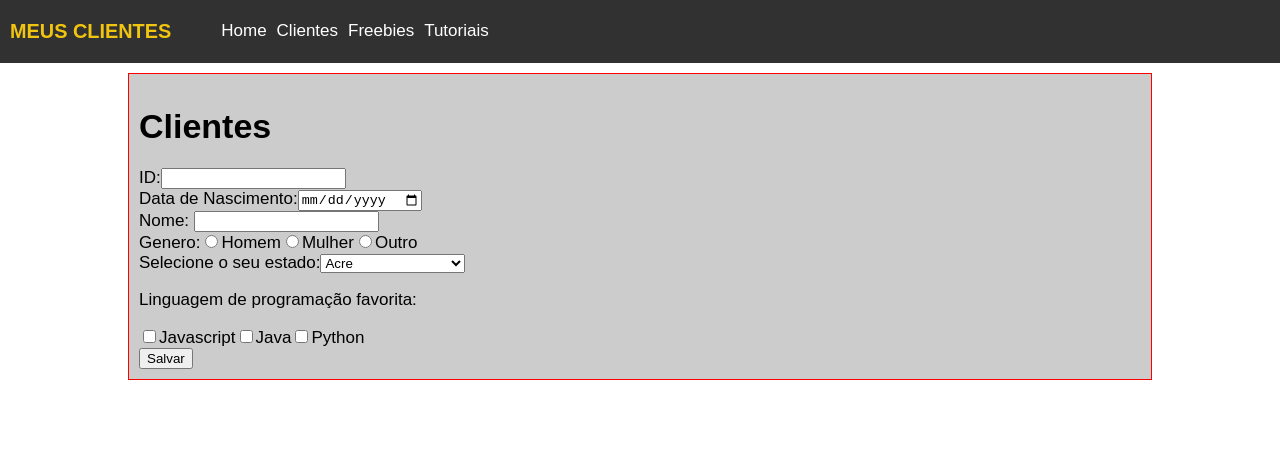
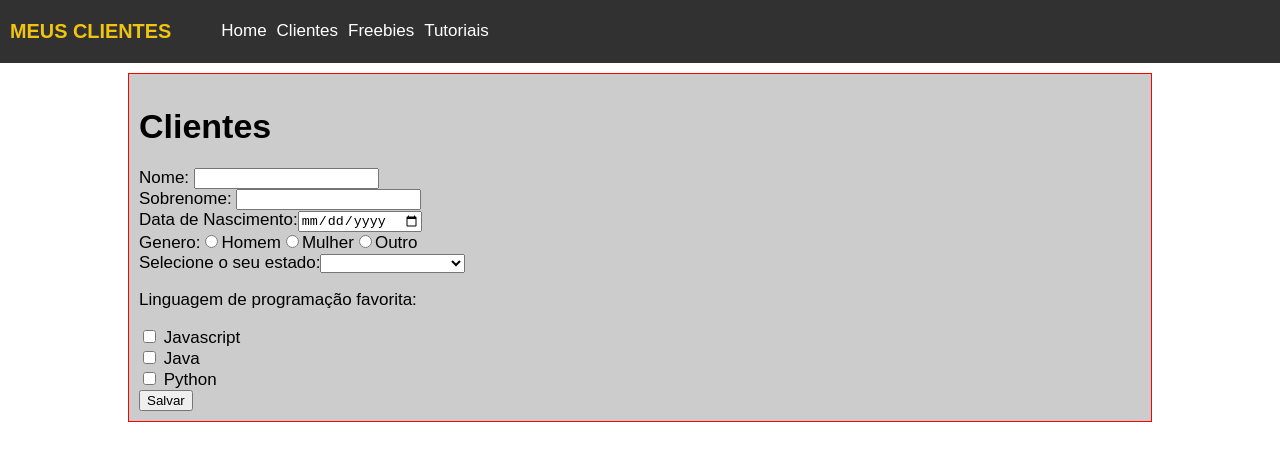
Before and after one commit to brandaogabriel/desafio-angular, an Angular app: page /customers-form in a window 1280 px wide. Shown: the top 460 px of the page. Built offline with nearby package versions, Linux system fonts and the light colour scheme.

Commit message:
feat: add create for customers

```diff
--- a/db.json
+++ b/db.json
@@ -3,26 +3,116 @@
     {
       "id": 1,
       "name": "Alan",
-      "gen": "Masculino",
-      "birthDate": "1999-07-13T",
+      "lastName": "Brandon",
+      "gen": "male",
+      "birthDate": "1999-07-13",
       "state": "PB",
-      "linguages": ["javascript", "java"]
+      "linguages": [
+        "javascript",
+        "java"
+      ]
     },
     {
       "id": 2,
       "name": "Bruna",
-      "gen": "Feminino",
-      "birthDate": "1999-11-05T",
+      "lastName": "Lima",
+      "gen": "female",
+      "birthDate": "1999-11-05",
       "state": "SP",
-      "linguages": ["javascript", "python"]
+      "linguages": [
+        "javascript",
+        "python"
+      ]
     },
     {
       "id": 3,
       "name": "Carlos",
-      "gen": "Masculino",
-      "birthDate": "2001-02-07T",
+      "lastName": "Torres",
+      "gen": "male",
+      "birthDate": "2001-02-07",
       "state": "RS",
-      "linguages": ["javascript", "java", "python"]
+      "linguages": [
+        "javascript",
+        "java",
+        "python"
+      ]
+    },
+    {
+      "name": "GABRIEL DE",
+      "lastName": "BRANDAO",
+      "state": "PB",
+      "birthDate": "1999-07-13",
+      "gen": "male",
+      "linguages": [
+        "Java"
+      ],
+      "id": 4
+    },
+    {
+      "name": "Rute",
+      "lastName": "Brandão",
+      "birthDate": "2001-10-21",
+      "gen": "female",
+      "state": "PB",
+      "id": 5
+    },
+    {
+      "name": "Roberta",
+      "lastName": "Maia",
+      "birthDate": "2005-01-13",
+      "gen": "female",
+      "state": "BA",
+      "linguages": [
+        "Java"
+      ],
+      "id": 6
+    },
+    {
+      "name": "Roberta",
+      "lastName": "Maia",
+      "birthDate": "2005-01-13",
+      "gen": "female",
+      "state": "BA",
+      "linguages": [
+        "Java"
+      ],
+      "id": 7
+    },
+    {
+      "id": 8
+    },
+    {
+      "id": 9
+    },
+    {
+      "id": 10
+    },
+    {
+      "id": 11
+    },
+    {
+      "id": 12
+    },
+    {
+      "id": 13
+    },
+    {
+      "id": 14
+    },
+    {
+      "id": 15
+    },
+    {
+      "id": 16
+    },
+    {
+      "id": 17
+    },
+    {
+      "id": 18
+    },
+    {
+      "id": 19
     }
   ]
 }
--- a/src/app/app.module.ts
+++ b/src/app/app.module.ts
@@ -1,11 +1,14 @@
 import { BrowserModule } from '@angular/platform-browser';
 import { NgModule } from '@angular/core';
+import { HttpClientModule } from '@angular/common/http';
 
 import { AppRoutingModule } from './app-routing.module';
 import { AppComponent } from './app.component';
+
 import { TemplateModule } from './template/template.module';
 import { HomeComponent } from './home/home.component';
 import { CustomersModule } from './customers/customers.module';
+import { CustomersService } from './customers.service';
 
 @NgModule({
   declarations: [
@@ -14,11 +17,12 @@ import { CustomersModule } from './customers/customers.module';
   ],
   imports: [
     BrowserModule,
+    HttpClientModule,
     AppRoutingModule,
     TemplateModule,
     CustomersModule
   ],
-  providers: [],
+  providers: [CustomersService],
   bootstrap: [AppComponent]
 })
 export class AppModule { }
--- /dev/null
+++ b/src/app/customers.service.ts
@@ -0,0 +1,23 @@
+import { Injectable } from '@angular/core';
+import { HttpClient } from '@angular/common/http';
+
+import { Customer } from './customers/customer';
+import { Observable } from 'rxjs';
+
+@Injectable({
+  providedIn: 'root'
+})
+export class CustomersService {
+
+  constructor(private http: HttpClient) {
+
+  }
+
+  create(customer: Customer): Observable<Customer> {
+    return this.http.post<Customer>('http://localhost:3000/customers', customer);
+  }
+
+  getCustomers(): Observable<Customer[]> {
+    return this.http.get<Customer[]>('http://localhost:3000/customers');
+  }
+}
--- a/src/app/customers/customer.ts
+++ b/src/app/customers/customer.ts
@@ -1,8 +1,8 @@
 export class Customer {
-  id: number;
   name: string;
-  cpf: string;
+  lastName: string;
   gen: string;
   birthDate: string;
   state: string;
+  linguages: string[];
 }
--- a/src/app/customers/customers-form/customers-form.component.html
+++ b/src/app/customers/customers-form/customers-form.component.html
@@ -1,33 +1,66 @@
 <main class="main-content">
+  <div class="handle-submit">
+    <div class="success" *ngIf="success === true">
+      Cliente cadastrado com sucesso!
+    </div>
+    <div class="error" *ngIf="error === true">
+      Erro, não foi possível criar o cliente
+    </div>
+  </div>
   <h1>Clientes</h1>
-
   <div>
-    <form>
+    <form #customerForm="ngForm" (ngSubmit)="onSubmit()">
       <div class="form-group">
-        <label for="id">ID:</label>
-        <input type="text" name="id" />
-      </div>
-      <div class="form-group">
-        <label for="birthdate">Data de Nascimento:</label>
-        <input type="date" id="birthdate" name="birthdate" />
+        <label for="name">Nome: </label>
+        <input type="text" id="name" name="name" [(ngModel)]="customer.name" />
       </div>
 
       <div class="form-group">
-        <label for="name">Nome: </label>
-        <input type="text" id="name" name="name" />
+        <label for="lastname">Sobrenome: </label>
+        <input type="text" name="lastName" [(ngModel)]="customer.lastName" />
       </div>
+
+      <div class="form-group">
+        <label for="birthdate">Data de Nascimento:</label>
+        <input
+          type="date"
+          id="birthdate"
+          name="birthDate"
+          [(ngModel)]="customer.birthDate"
+        />
+      </div>
+
       <div class="form-group">
         <label for="">Genero:</label>
-        <input type="radio" id="male" name="gender" value="male" />
+        <input
+          type="radio"
+          id="male"
+          name="gender"
+          value="male"
+          [(ngModel)]="customer.gen"
+        />
         <label for="male">Homem</label>
-        <input type="radio" id="female" name="gender" value="female" />
+        <input
+          type="radio"
+          id="female"
+          name="gender"
+          value="female"
+          [(ngModel)]="customer.gen"
+        />
         <label for="female">Mulher</label>
-        <input type="radio" id="other" name="gender" value="other" />
+        <input
+          type="radio"
+          id="other"
+          name="gender"
+          value="other"
+          [(ngModel)]="customer.gen"
+        />
         <label for="other">Outro</label>
       </div>
+
       <div class="form-group">
         <label for="states">Selecione o seu estado:</label>
-        <select name="states" id="states">
+        <select name="states" id="states" [(ngModel)]="customer.state">
           <option value="AC">Acre</option>
           <option value="AL">Alagoas</option>
           <option value="AP">Amapá</option>
@@ -59,12 +92,13 @@
       </div>
       <div class="form-group">
         <p>Linguagem de programação favorita:</p>
-        <input type="checkbox" id="javascript" name="javascript"/>
-        <label for="javascript">Javascript</label>
-        <input type="checkbox" id="java" name="java"/>
-        <label for="java">Java</label>
-        <input type="checkbox" id="python" name="python"/>
-        <label for="python">Python</label>
+        <div *ngFor="let linguage of linguages">
+          <input
+            type="checkbox"
+            (change)="onChange(linguage, $event.target.checked)"
+          />
+          {{ linguage }}
+        </div>
       </div>
 
       <div>
--- a/src/app/customers/customers-form/customers-form.component.sass
+++ b/src/app/customers/customers-form/customers-form.component.sass
@@ -4,3 +4,19 @@
   margin: 10px auto
   border: 1px solid red
   padding: 10px
+
+.success
+  width: 100%
+  background-color: #5cb85c
+  height: 50px
+  border-radius: 5px
+  text-align: center
+  padding-top: 15px
+
+.error
+  width: 100%
+  background-color: #d9534f
+  height: 50px
+  border-radius: 5px
+  text-align: center
+  padding-top: 15px
--- a/src/app/customers/customers-form/customers-form.component.ts
+++ b/src/app/customers/customers-form/customers-form.component.ts
@@ -1,19 +1,49 @@
 import { Component, OnInit } from '@angular/core';
+import { CustomersService } from 'src/app/customers.service';
 
 import { Customer } from '../customer';
 
 @Component({
   selector: 'app-customers-form',
   templateUrl: './customers-form.component.html',
-  styleUrls: ['./customers-form.component.sass']
+  styleUrls: ['./customers-form.component.sass'],
 })
 export class CustomersFormComponent implements OnInit {
 
   customer: Customer;
+  success: boolean = false;
+  error: boolean = false;
 
-  constructor() { }
+  linguages = ['Javascript', 'Java', 'Python'];
+  linguagesSelected = [];
 
-  ngOnInit(): void {
+  constructor(private customerService: CustomersService) {
+    this.customer = new Customer();
+  }
+
+  ngOnInit(): void {}
+
+  onSubmit() {
+    this.customerService
+      .create(this.customer)
+      .subscribe(response => {
+        this.success = true;
+      }, error => {
+        this.error = true;
+      });
+
+  }
+
+  onChange(name: string, isChecked: boolean) {
+    if(isChecked) {
+      this.linguagesSelected.push(name);
+    }
+    else {
+      //TODO FIX LAST INDEX
+      const index = this.linguages.findIndex(value => value === name);
+      this.linguagesSelected.splice(index, 1);
+    }
+    this.customer.linguages = [... this.linguagesSelected];
   }
 
 }
--- a/src/app/customers/customers.module.ts
+++ b/src/app/customers/customers.module.ts
@@ -1,5 +1,6 @@
 import { NgModule } from '@angular/core';
 import { CommonModule } from '@angular/common';
+import { FormsModule } from '@angular/forms';
 
 import { CustomersRoutingModule } from './customers-routing.module';
 import { CustomersFormComponent } from './customers-form/customers-form.component';
@@ -9,7 +10,8 @@ import { CustomersFormComponent } from './customers-form/customers-form.componen
   declarations: [CustomersFormComponent],
   imports: [
     CommonModule,
-    CustomersRoutingModule
+    CustomersRoutingModule,
+    FormsModule
   ],
   exports: [
     CustomersFormComponent
```
